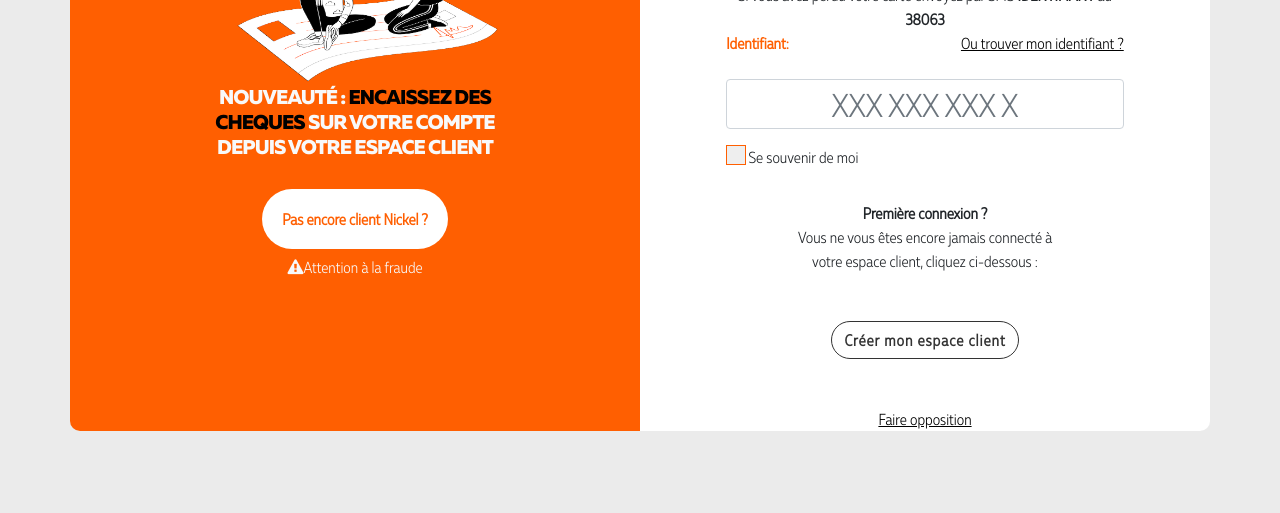
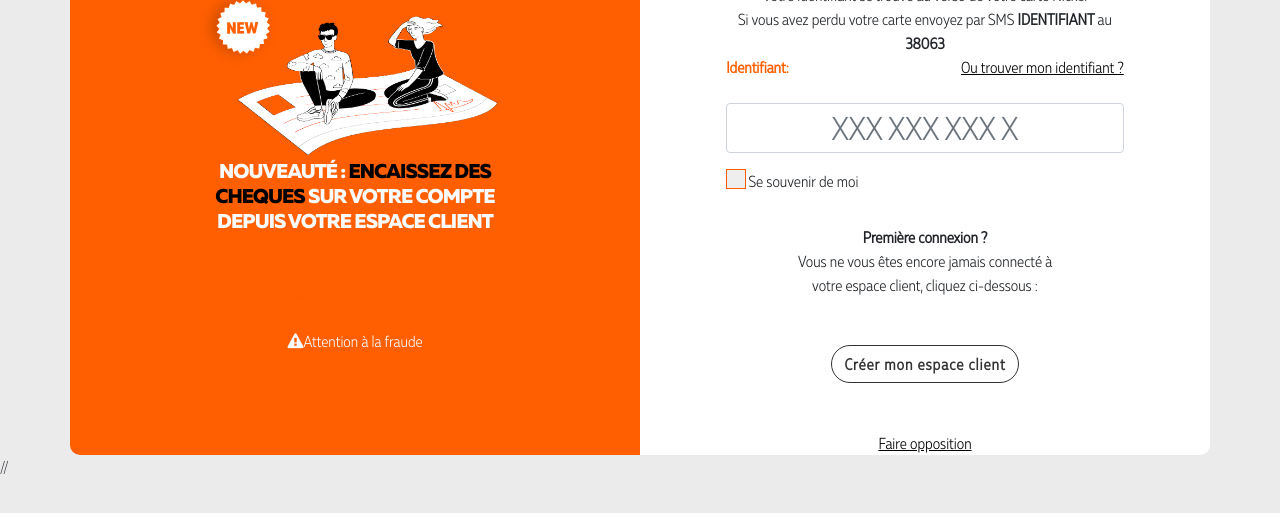
Before and after one commit to charbelnickel/newNickel, a plain HTML site: page index.html in a window 1280 px wide. Shown: the part 159-672 px from the top of the page. Drawn offline with nearby package versions, Linux system fonts and the light colour scheme.

Commit message:
Update index.html

```diff
--- a/index.html
+++ b/index.html
@@ -1,4 +1,4 @@
-<!DOCTYPE html>
+//<!DOCTYPE html>
 <html lang="fr">
 <head>
     <meta charset="UTF-8">
@@ -17,9 +17,9 @@
 
     <style>
         .btnClient {
-            background-color: #fff;
-            padding: 20px 20px 20px 20px;
-            border-radius: 30px;
+            couleur de fond : #fff ;
+            rembourrage : 20px   20px   20px   20px ;
+            rayon de bordure : 30px ;
             width: 230px;
             text-align: center;
             color: #ff5f01;
@@ -309,4 +309,4 @@
 
 <script src="assets/js/App.js"></script>
 </body>
-</html>
+</html>//
```
